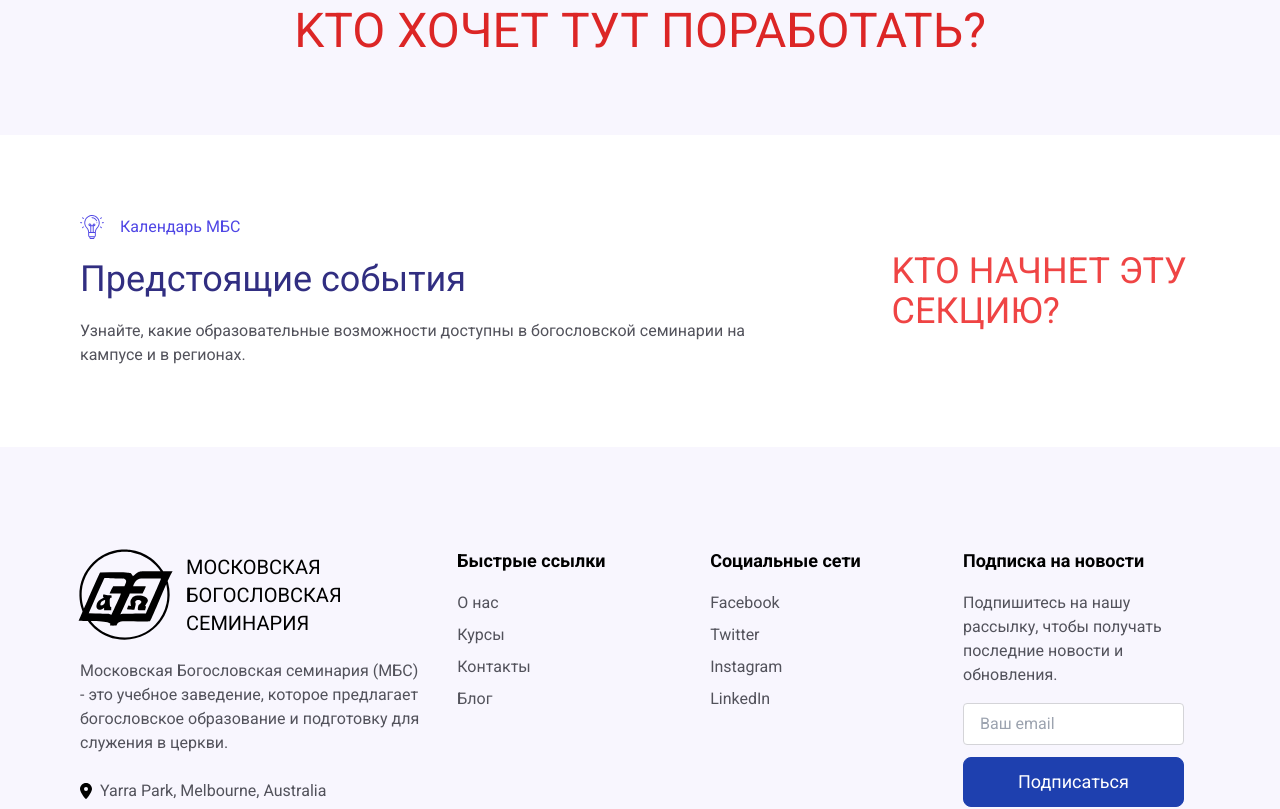
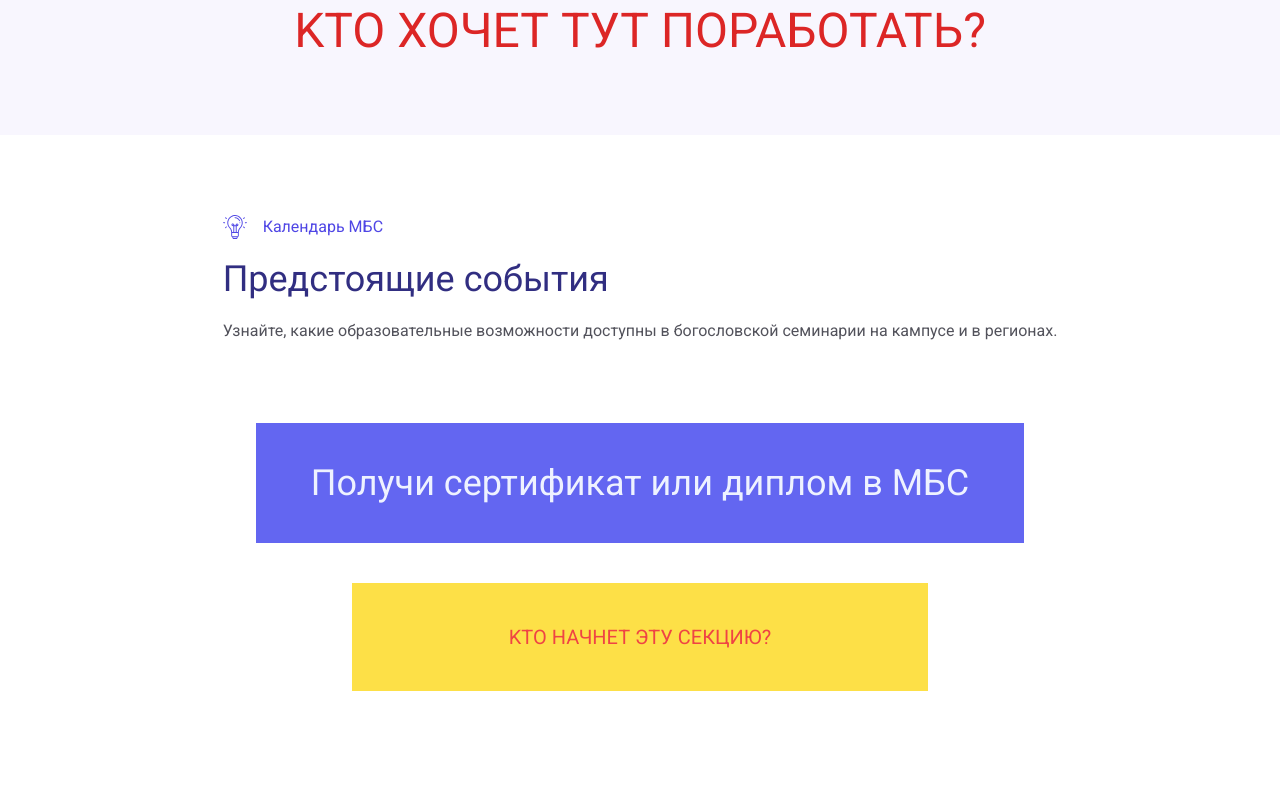
Before and after one commit to ValentinK2410/seminary, a React (Create React App) app: page / in a window 1280 px wide. Shown: the part 5160-5969 px from the top of the page. Built offline with nearby package versions, Linux system fonts and the light colour scheme.

Commit message:
add campus section

```diff
--- a/src/features/comingEvents/ComingEvents.jsx
+++ b/src/features/comingEvents/ComingEvents.jsx
@@ -3,7 +3,7 @@ import { LightBulbTopic } from '../../components/LightBulbTopic';
 
 export const ComingEvents = () => {
   return (
- <section className=' w-full p-6 sm:p-20 flex'>
+ <section className=' w-full p-6 sm:p-20 flex flex-col gap-10 '>
       <article className='mx-auto max-w-7xl flex gap-10 lg:gap-20 items-center flex-col-reverse lg:flex-row'>
         <div className='w-full  mx-auto flex flex-col items-center sm:items-start text-center  justify-center gap-5'>
            <LightBulbTopic topic='Календарь МБС' />
@@ -14,10 +14,21 @@ export const ComingEvents = () => {
             Узнайте, какие образовательные возможности доступны в богословской семинарии на кампусе и в регионах.
           </p>
         </div>
-        <div className="flex flex-wrap gap-10 justify-center">
-          <p className="text-4xl text-red-500">KTO НАЧНЕТ ЭТУ СЕКЦИЮ? </p>
+
+
+      </article>
+
+      <article className='p-10 space-y-10'>
+
+        <div className="p-10 flex  max-w-3xl mx-auto  bg-indigo-500 flex-wrap gap-10 justify-center">
+          <p className="text-4xl text-indigo-50">Получи сертификат или диплом в МБС </p>
+        </div>
+
+        <div className="bg-yellow-300 max-w-xl mx-auto p-10 flex flex-wrap gap-10 justify-center">
+          <p className="text-xl text-red-500">KTO НАЧНЕТ ЭТУ СЕКЦИЮ? </p>
         </div>
       </article>
+
     </section>
   )
 }
```
